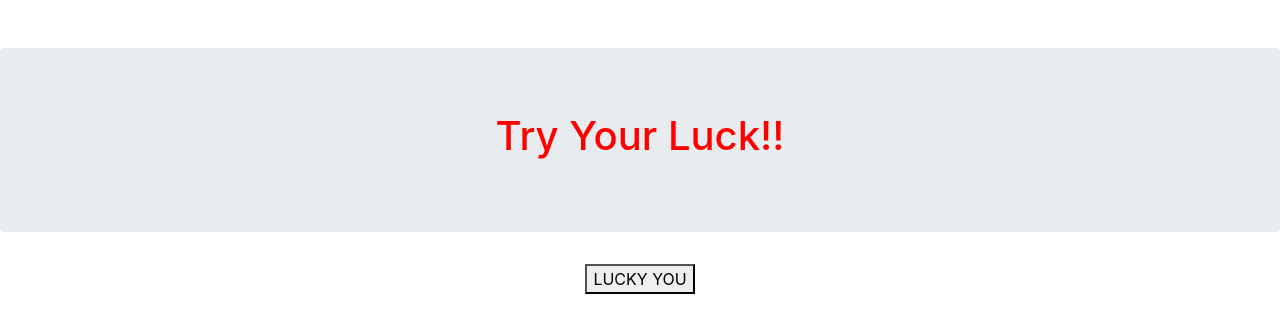
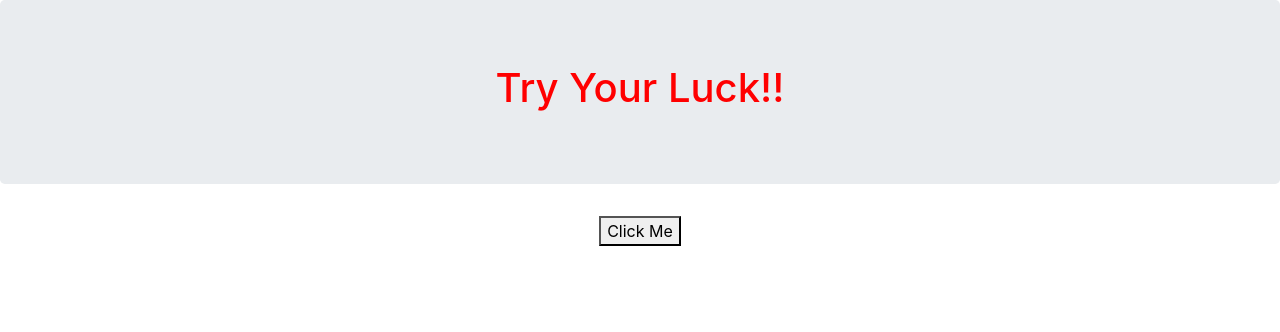
Before and after one commit to HarshaReddyVardhan/RandomGame, a website: page public/html/index.html in a window 1280 px wide. Drawn offline with nearby package versions, Linux system fonts and the light colour scheme; files whose address does not match are found by name.

Commit message:
3rd time

```diff
--- a/public/html/index.html
+++ b/public/html/index.html
@@ -4,19 +4,31 @@
     <title>check ur Luck</title>
     <meta charset="utf-8">
     <meta name="viewport" content="width=device-width, initial-scale=1, shrink-to-fit=no">
-
+    <style>
+    .jumbotron{
+      color:#ffffffa9;
+    }</style>
     <link rel="stylesheet" href="https://stackpath.bootstrapcdn.com/bootstrap/4.3.1/css/bootstrap.min.css" integrity="sha384-ggOyR0iXCbMQv3Xipma34MD+dH/1fQ784/j6cY/iJTQUOhcWr7x9JvoRxT2MZw1T" crossorigin="anonymous">
   </head>
   <body>
-    <br><br>
-    <div class='jumbotron'>
+    <!-- <br><br> -->
+    <div class="jumbotron"  >
       <h1  align='center' > <font color="red">Try Your Luck!! </font></h1>
     </div>
 
      <div align='center'>
-       <button onclick="document.getElementById('demo').innerHTML = getRndInteger(0,10)">LUCKY YOU</button>
-     </div>
-     <p id='demo'></p>
+       <!-- <button onclick="document.getElementById('demo').innerHTML = getRndInteger(0,10)">LUCKY YOU</button> -->
+     <!-- </div> -->
+     <!--  <p id='demo'></p> -->
+     <button onclick="document.getElementById('demo').innerHTML = getRndInteger(0,10)">Click Me</button>
+
+<p id="demo"></p>
+</div>
+<script>
+function getRndInteger(min, max) {
+  return Math.floor(Math.random() * (max - min)) + min;
+}
+</script>
     <script src="https://code.jquery.com/jquery-3.3.1.slim.min.js" integrity="sha384-q8i/X+965DzO0rT7abK41JStQIAqVgRVzpbzo5smXKp4YfRvH+8abtTE1Pi6jizo" crossorigin="anonymous"></script>
     <script src="https://cdnjs.cloudflare.com/ajax/libs/popper.js/1.14.7/umd/popper.min.js" integrity="sha384-UO2eT0CpHqdSJQ6hJty5KVphtPhzWj9WO1clHTMGa3JDZwrnQq4sF86dIHNDz0W1" crossorigin="anonymous"></script>
     <script src="https://stackpath.bootstrapcdn.com/bootstrap/4.3.1/js/bootstrap.min.js" integrity="sha384-JjSmVgyd0p3pXB1rRibZUAYoIIy6OrQ6VrjIEaFf/nJGzIxFDsf4x0xIM+B07jRM" crossorigin="anonymous"></script>
--- a/public/js/site.js
+++ b/public/js/site.js
@@ -1,4 +1,4 @@
-function getRandomIntInclusive(min, max) {
+function getRndInteger(min, max) {
     min = Math.ceil(min);
     max = Math.floor(max);
     return Math.floor(Math.random() * (max - min + 1)) + min;
```
